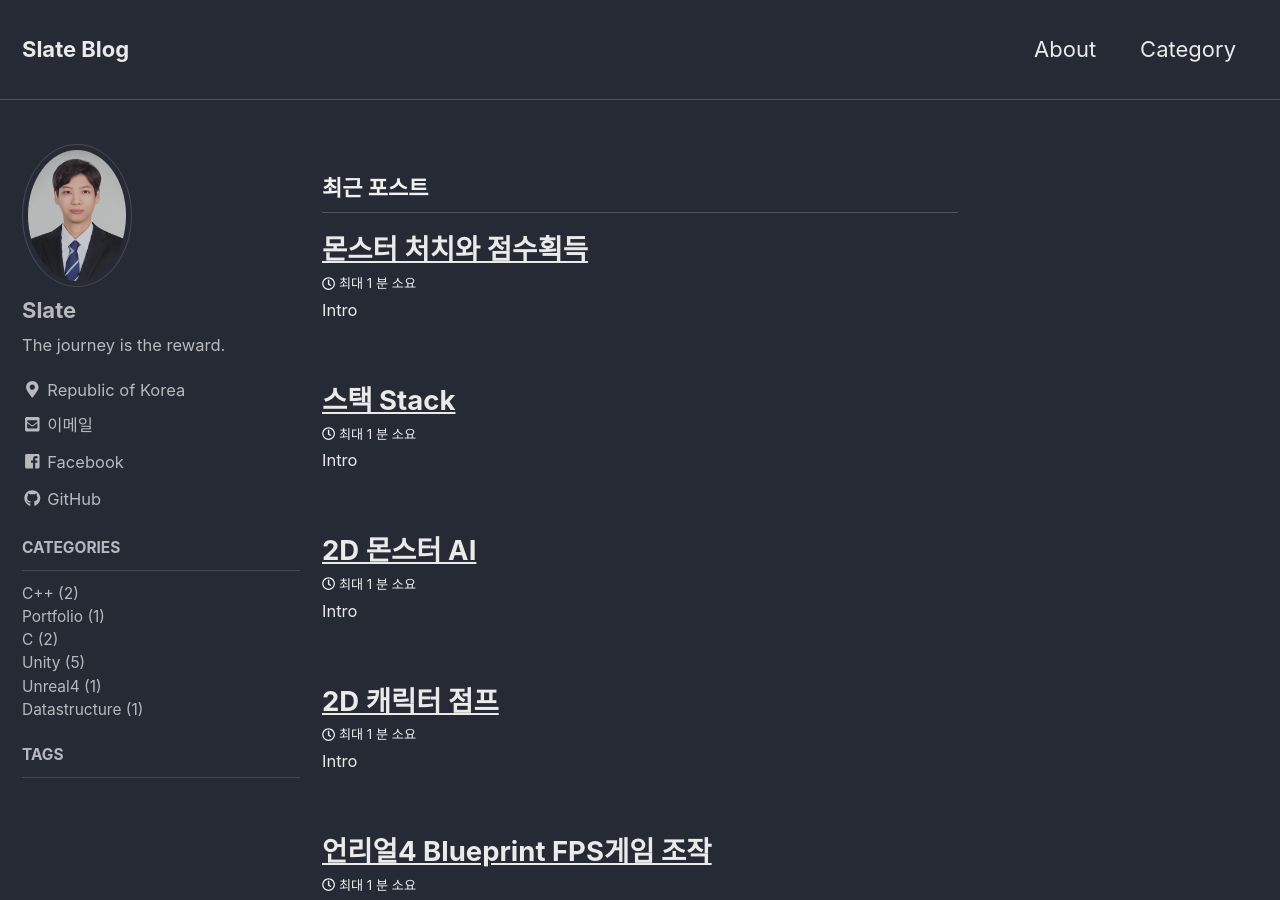
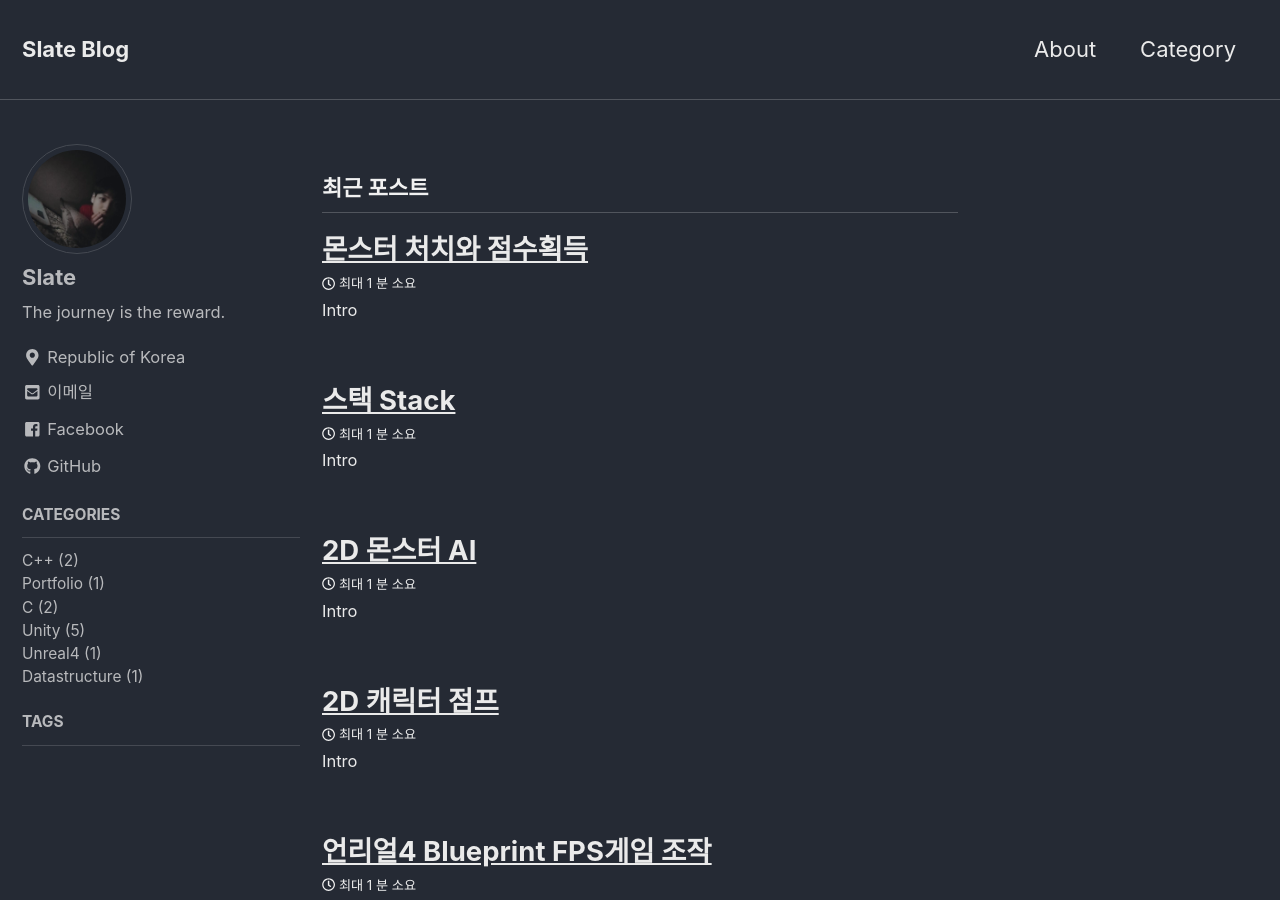
Before and after one commit to lesslate/lesslate.github.io, a Jekyll site: the page built from index.html, in a window 1280 px wide and 900 px high. Built offline with Jekyll 4.4.1, drawn with Linux system fonts in a browser that asks for light colours; nearby versions of some CDN libraries; the list of posts is cut into pages by our own code.

Commit message:
Revert "Update _config.yml"
This reverts commit 00383328febe1c594429612a0be7bd32c287675d.

```diff
--- a/_config.yml
+++ b/_config.yml
@@ -101,7 +101,7 @@
 # Site Author
 author:
   name             : "Slate"
-  avatar           : "/assets/img/증명사진.jpg" # path of avatar image, e.g. "/assets/images/bio-photo.jpg"
+  avatar           : "/assets/img/Profile.jpg" # path of avatar image, e.g. "/assets/images/bio-photo.jpg"
   bio              : "The journey is the reward."
   location         : "Republic of Korea"
   email            : "lesslate9@naver.com"
```
